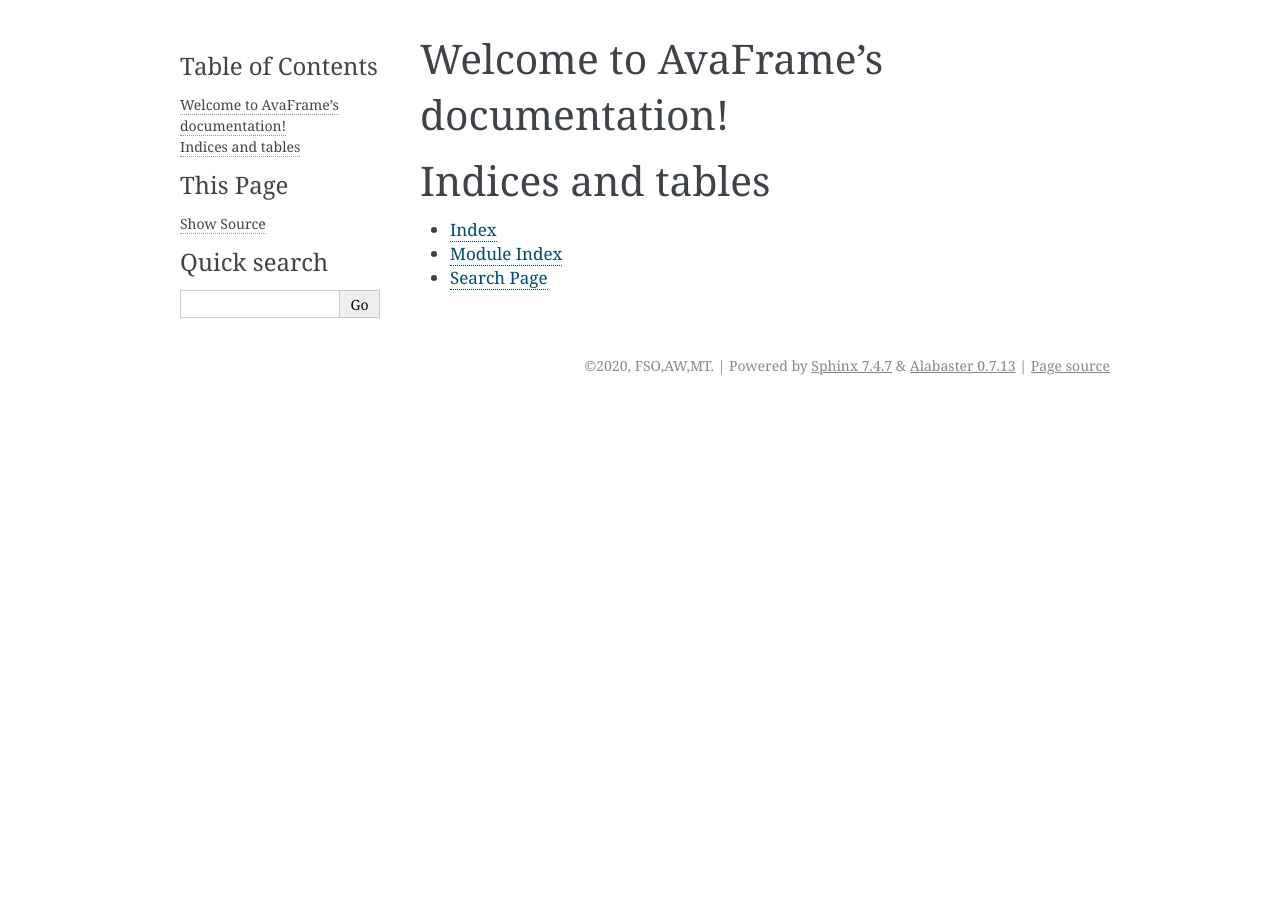
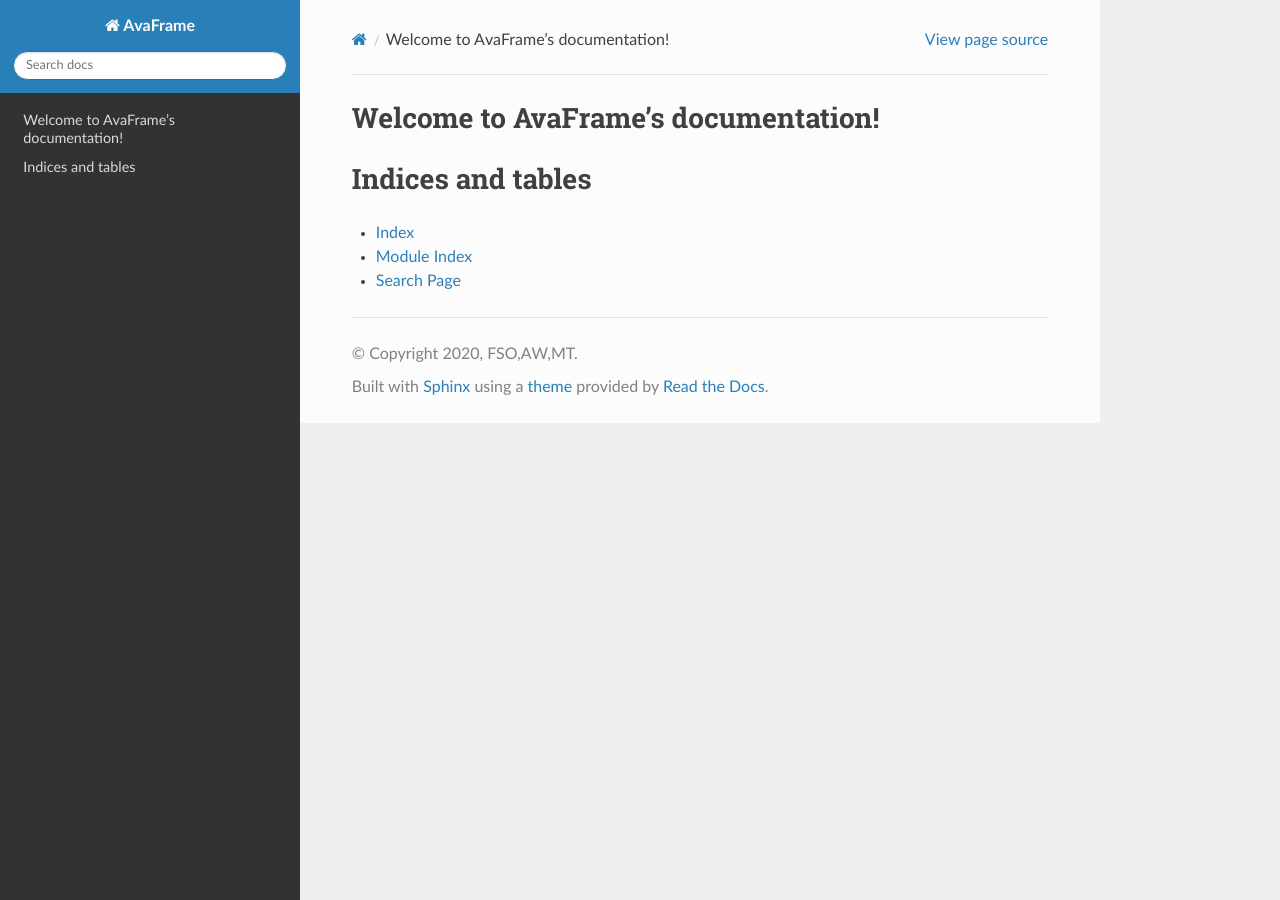
Before and after one commit to avaframe/AvaFrame, a Sphinx documentation site: the page built from docs/index.rst, in a window 1280 px wide. Built offline with Sphinx 7.4.7 and the Read the Docs theme 2.0.0, drawn with Linux system fonts in a browser that asks for light colours.

Commit message:
Change doc theme, doc instruction in readme

```diff
--- a/docs/conf.py
+++ b/docs/conf.py
@@ -13,6 +13,7 @@
 # import os
 # import sys
 # sys.path.insert(0, os.path.abspath('.'))
+import sphinx_rtd_theme
 
 
 # -- Project information -----------------------------------------------------
@@ -28,6 +29,7 @@ author = 'FSO,AW,MT'
 # extensions coming with Sphinx (named 'sphinx.ext.*') or your custom
 # ones.
 extensions = [
+    'sphinx_rtd_theme',
 ]
 
 # Add any paths that contain templates here, relative to this directory.
@@ -44,7 +46,7 @@ exclude_patterns = ['_build', 'Thumbs.db', '.DS_Store']
 # The theme to use for HTML and HTML Help pages.  See the documentation for
 # a list of builtin themes.
 #
-html_theme = 'alabaster'
+html_theme = "sphinx_rtd_theme"
 
 # Add any paths that contain custom static files (such as style sheets) here,
 # relative to this directory. They are copied after the builtin static files,
```
Also changed, not shown: README.md (+24 -0 lines).
